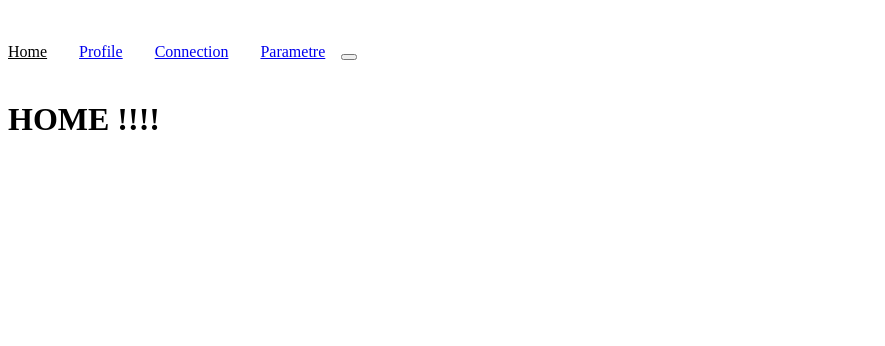
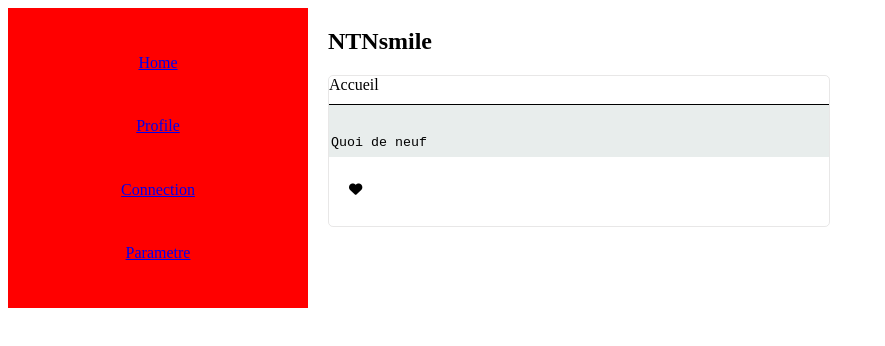
Before and after one commit to NicolasTamareg/ntnsmile, a Vue app: page / in a window 1280 px wide. Shown: the top 346 px of the page, without its empty margins (0-885 px from the left). Built offline with nearby package versions, Linux system fonts and the light colour scheme.

Commit message:
mise en page

```diff
--- a/index.html
+++ b/index.html
@@ -5,6 +5,9 @@
     <link rel="icon" href="/favicon.ico" />
     <meta name="viewport" content="width=device-width, initial-scale=1.0" />
     <title>Vite App</title>
+    <link rel="stylesheet" href="https://cdnjs.cloudflare.com/ajax/libs/font-awesome/6.2.0/css/all.min.css" integrity="sha512-xh6O/CkQoPOWDdYTDqeRdPCVd1SpvCA9XXcUnZS2FmJNp1coAFzvtCN9BmamE+4aHK8yyUHUSCcJHgXloTyT2A==" crossorigin="anonymous" referrerpolicy="no-referrer" />
+
+
   </head>
   <body>
     <div id="app"></div>
--- a/src/App.vue
+++ b/src/App.vue
@@ -3,83 +3,44 @@ import { RouterLink, RouterView } from "vue-router";
 
 </script>
 
-<template>
+<template >
+
+  <section id="pageform">
     <header>
       <nav>
         <RouterLink to="/">Home</RouterLink>
         <RouterLink to="/profil">Profile</RouterLink>
         <RouterLink to="/login">Connection</RouterLink>
         <RouterLink to="/edit">Parametre</RouterLink>
-      <button></button>
         </nav>
+      </header>
+      <RouterView />
+  </section>
 
-
-
-  </header>
-
-  <RouterView />
 </template>
 
 <style scoped>
-header {
-  line-height: 1.5;
-  max-height: 100vh;
+*{
+  box-sizing: border-box;
 }
+#pageform{
+  display: flex;
+  width: 100%;
+}
+header{
+  display: flex;
+  justify-content: center;
+  background-color: red;
+  width: 300px;
+  height: 100%;
+}
+nav{
+  display: flex;
+  width: 150px;
+  height: 300px;
+  flex-direction: column;
+  align-items: center;
+  justify-content: space-evenly;;
 
-.logo {
-  display: block;
-  margin: 0 auto 2rem;
-}
-
-nav {
-  width: 100%;
-  font-size: 12px;
-  text-align: center;
-  margin-top: 2rem;
-}
-
-nav a.router-link-exact-active {
-  color: var(--color-text);
-}
-
-nav a.router-link-exact-active:hover {
-  background-color: transparent;
-}
-
-nav a {
-  display: inline-block;
-  padding: 0 1rem;
-  border-left: 1px solid var(--color-border);
-}
-
-nav a:first-of-type {
-  border: 0;
-}
-
-@media (min-width: 1024px) {
-  header {
-    display: flex;
-    place-items: center;
-    padding-right: calc(var(--section-gap) / 2);
-  }
-
-  .logo {
-    margin: 0 2rem 0 0;
-  }
-
-  header .wrapper {
-    display: flex;
-    place-items: flex-start;
-    flex-wrap: wrap;
-  }
-
-  nav {
-    text-align: left;
-    margin-left: -1rem;
-    font-size: 1rem;
-
-    padding: 1rem 0;
-    margin-top: 1rem;
-  }
   }
 </style>
--- a/src/components/HomePage.vue
+++ b/src/components/HomePage.vue
@@ -3,10 +3,75 @@
 </script>
 
 <template>
-  <h1>HOME !!!!</h1>
+  <div class="formatpage">
+    <h1>NTNsmile</h1>
+
+    <div class="newsposte">
+
+      <label for="story">Accueil</label>
+      <textarea id="inputpost" name="inputpost"
+            placeholder="Quoi de neuf" value="Quoi de neuf" >
+      </textarea>
+
+      <div class="iconposte">
+
+        <button><i class="fa-solid fa-heart"></i></button>
+
+
+      </div>
+
+     <div>
+
+
+
+      </div>
+
+    </div>
+
+
+  </div>
+
+
+
+
 
 </template>
 
 <style scoped>
+.formatpage{
+  margin: 20px 20px 10px 20px;
+}
 
+label{
+  border-bottom: 1px solid black;
+  padding-bottom: 10px;
+}
+
+#inputpost{
+  height: 20px;
+  border: none;
+  resize : none;
+  background-color: rgb(232, 237, 236);
+  padding-top: 30px;
+
+
+}
+
+
+button{
+  border: none;
+  margin-top: 5px;
+  padding: 20px;
+  background-color: white;
+  cursor: pointer;
+}
+.newsposte{
+  display: flex;
+  flex-direction: column;
+  height: 150px;
+  width: 500px;
+  border: 1px solid rgba(210, 207, 207, 0.5);
+ border-radius: 5px;
+
+}
 </style>
```
Lines whose indentation alone changed are shown as unchanged.
